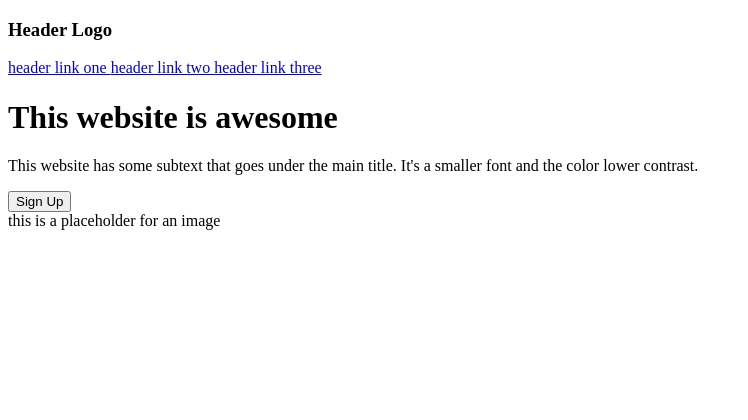
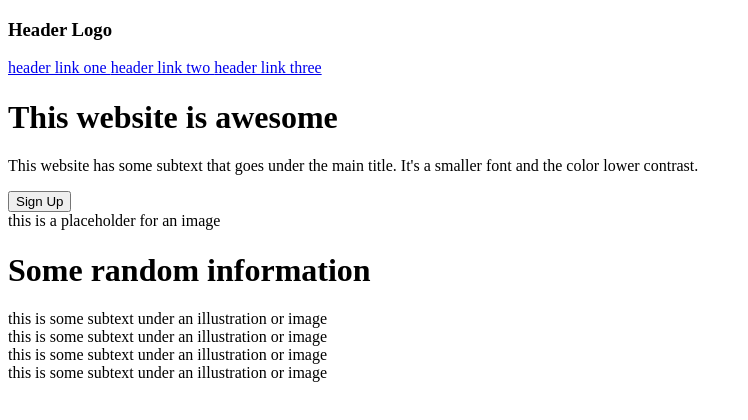
Before and after one commit to BlueAlien449/landing-page, a plain HTML site: page index.html in a window 1280 px wide. Shown: the whole page, without its empty margins (0-748 px from the left). Drawn offline with Linux system fonts and the light colour scheme.

Commit message:
Add middle structure and content

```diff
--- a/index.html
+++ b/index.html
@@ -24,9 +24,28 @@
         <div class="header-image">
             <span>this is a placeholder for an image </span>
         </div>
-
     </div>
-    <div class="middle"></div>
+    <div class="middle">
+        <h1> Some random information </h1>
+        <div class="items-middle">
+            <div class="element one">
+                <div class="placeholder"></div>
+                <span> this is some subtext under an illustration or image </span>
+            </div>
+            <div class="element two">
+                <div class="placeholder"></div>
+                <span> this is some subtext under an illustration or image </span>
+            </div>
+            <div class="element three">
+                <div class="placeholder"></div>
+                <span> this is some subtext under an illustration or image </span>
+            </div>
+            <div class="element four">
+                <div class="placeholder"></div>
+                <span> this is some subtext under an illustration or image </span>
+            </div>
+        </div>
+    </div>
     <div class="banner"></div>
     <div class="calltoaction"></div>
     <div class="footer"></div>
```
